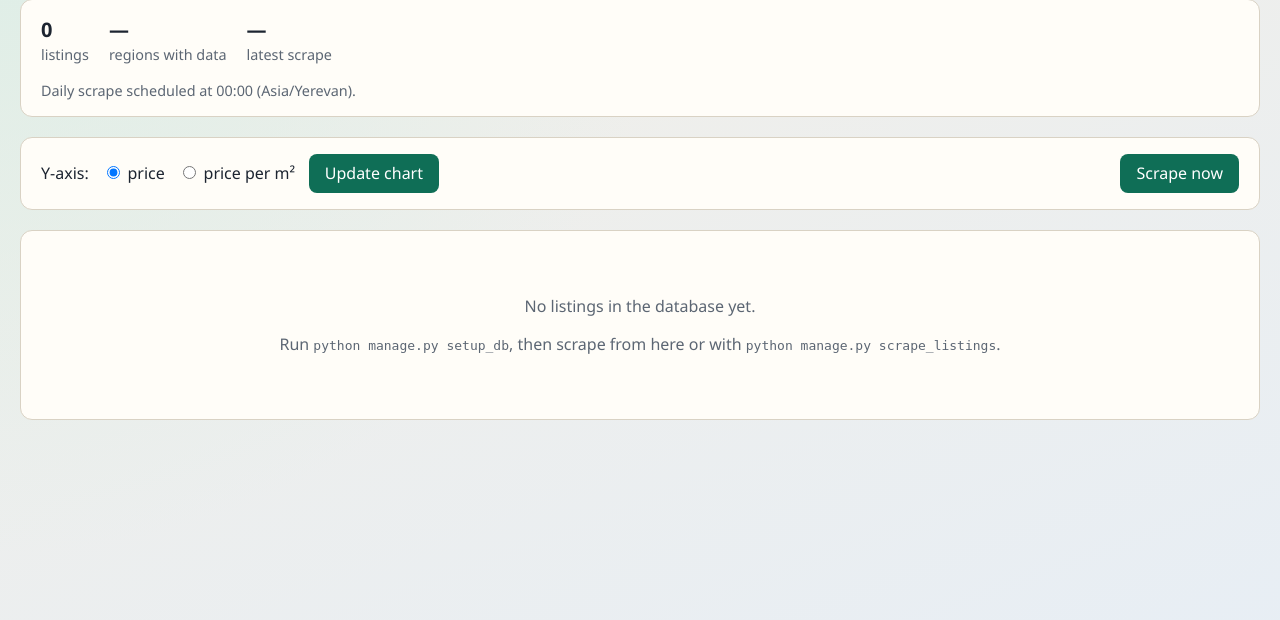
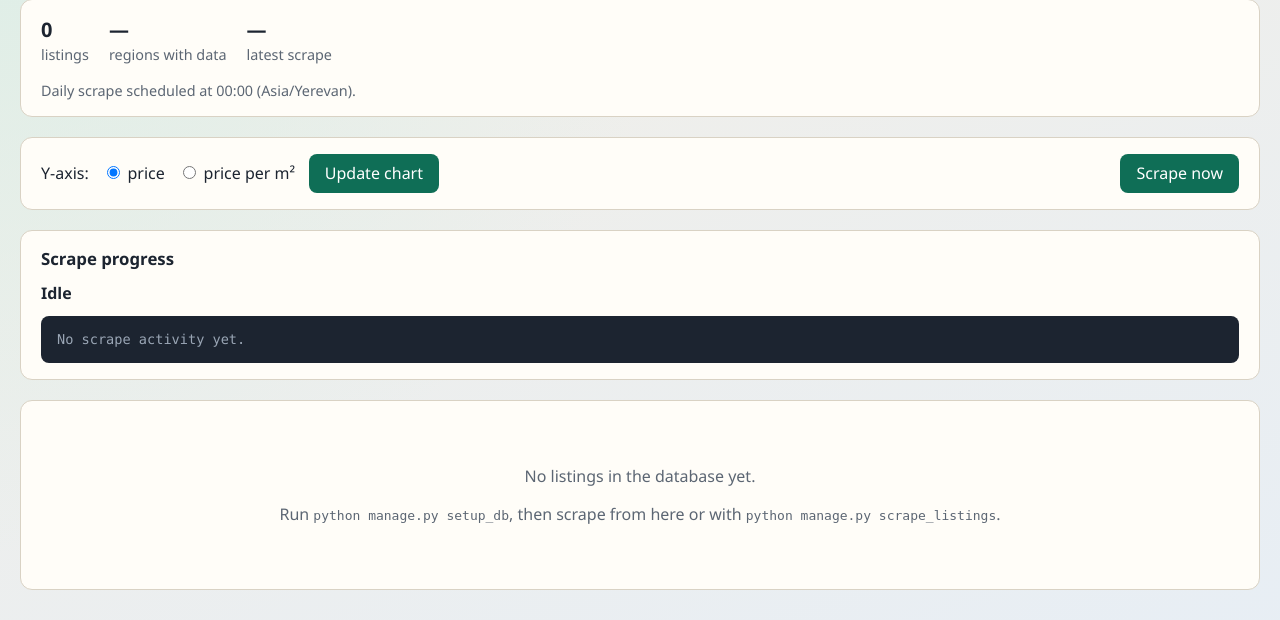
Before and after one commit to glenstorm/rent_in_armenia_git2, a Django app: page / in a window 1280 px wide. Shown: the part 126-746 px from the top of the page. Run offline with Django 5.2, Linux system fonts and the light colour scheme.

Commit message:
View status scraping

```diff
--- a/dashboard/scheduler.py
+++ b/dashboard/scheduler.py
@@ -7,6 +7,8 @@ from apscheduler.schedulers.background import BackgroundScheduler
 from apscheduler.triggers.cron import CronTrigger
 from django.conf import settings
 
+from dashboard import scrape_progress
+
 logger = logging.getLogger(__name__)
 
 _scheduler = None
@@ -14,21 +16,32 @@ _scheduler_lock = threading.Lock()
 _scrape_lock = threading.Lock()
 
 
+def _progress(msg):
+    scrape_progress.append(msg)
+    logger.info("%s", msg)
+
+
+def _execute_scrape():
+    from scraper import run_scrape
+
+    scrape_progress.clear_and_start()
+    try:
+        run_scrape(db_path=str(settings.RENT_DB_PATH), progress=_progress)
+        scrape_progress.finish()
+    except Exception as exc:
+        logger.exception("Scrape failed")
+        scrape_progress.finish(error=exc)
+        raise
+
+
 def _run_scheduled_scrape():
     if not _scrape_lock.acquire(blocking=False):
         logger.warning("Scrape already running; skipping scheduled run")
         return
     try:
-        from scraper import run_scrape
-
-        logger.info("Starting scheduled list.am scrape")
-        run_scrape(
-            db_path=str(settings.RENT_DB_PATH),
-            progress=lambda msg: logger.info("%s", msg),
-        )
-        logger.info("Scheduled scrape finished")
+        _execute_scrape()
     except Exception:
-        logger.exception("Scheduled scrape failed")
+        pass
     finally:
         _scrape_lock.release()
 
@@ -40,14 +53,9 @@ def start_scrape_in_background():
 
     def _target():
         try:
-            from scraper import run_scrape
-
-            run_scrape(
-                db_path=str(settings.RENT_DB_PATH),
-                progress=lambda msg: logger.info("%s", msg),
-            )
+            _execute_scrape()
         except Exception:
-            logger.exception("Manual scrape failed")
+            pass
         finally:
             _scrape_lock.release()
 
@@ -56,7 +64,7 @@ def start_scrape_in_background():
 
 
 def is_scrape_running():
-    return _scrape_lock.locked()
+    return _scrape_lock.locked() or scrape_progress.snapshot()["running"]
 
 
 def start_scheduler():
--- /dev/null
+++ b/dashboard/scrape_progress.py
@@ -0,0 +1,54 @@
+"""In-memory scrape progress for the web UI."""
+
+import threading
+from collections import deque
+from datetime import datetime, timezone
+
+_lock = threading.Lock()
+_state = {
+    "running": False,
+    "lines": deque(maxlen=200),
+    "started_at": None,
+    "finished_at": None,
+    "error": None,
+}
+
+
+def clear_and_start():
+    with _lock:
+        _state["running"] = True
+        _state["lines"].clear()
+        _state["started_at"] = datetime.now(timezone.utc).isoformat()
+        _state["finished_at"] = None
+        _state["error"] = None
+        _state["lines"].append("Scrape started...")
+
+
+def append(message):
+    text = str(message).rstrip()
+    if not text:
+        return
+    with _lock:
+        _state["lines"].append(text)
+
+
+def finish(error=None):
+    with _lock:
+        _state["running"] = False
+        _state["finished_at"] = datetime.now(timezone.utc).isoformat()
+        _state["error"] = str(error) if error else None
+        if error:
+            _state["lines"].append(f"ERROR: {error}")
+        else:
+            _state["lines"].append("Scrape finished.")
+
+
+def snapshot():
+    with _lock:
+        return {
+            "running": _state["running"],
+            "lines": list(_state["lines"]),
+            "started_at": _state["started_at"],
+            "finished_at": _state["finished_at"],
+            "error": _state["error"],
+        }
--- a/dashboard/templates/dashboard/home.html
+++ b/dashboard/templates/dashboard/home.html
@@ -98,6 +98,30 @@
       color: var(--muted);
     }
     .meta { color: var(--muted); font-size: 0.9rem; }
+    .progress-panel h2 {
+      margin: 0 0 0.75rem;
+      font-size: 1.05rem;
+    }
+    .progress-status {
+      margin: 0 0 0.75rem;
+      font-weight: 600;
+    }
+    .progress-status.running { color: var(--accent); }
+    .progress-log {
+      margin: 0;
+      max-height: 320px;
+      overflow: auto;
+      padding: 0.85rem 1rem;
+      border-radius: 8px;
+      background: #1c2430;
+      color: #e8eef5;
+      font: 0.85rem/1.45 Consolas, "Courier New", monospace;
+      white-space: pre-wrap;
+    }
+    .progress-log:empty::before {
+      content: "No scrape activity yet.";
+      color: #9aa6b5;
+    }
   </style>
 </head>
 <body>
@@ -116,7 +140,7 @@
     <section class="panel">
       <ul class="stats">
         <li>
-          <strong>{{ stats.count }}</strong>
+          <strong id="stat-count">{{ stats.count }}</strong>
           <span>listings</span>
         </li>
         <li>
@@ -132,7 +156,6 @@
         Daily scrape scheduled at
         {{ scrape_hour|stringformat:"02d" }}:{{ scrape_minute|stringformat:"02d" }}
         ({{ timezone }}).
-        {% if scrape_running %} Scrape is running now…{% endif %}
       </p>
     </section>
 
@@ -152,10 +175,19 @@
 
       <form method="post" action="{% url 'scrape_now' %}">
         {% csrf_token %}
-        <button type="submit" {% if scrape_running %}disabled{% endif %}>
+        <button id="scrape-btn" type="submit" {% if scrape_running %}disabled{% endif %}>
           {% if scrape_running %}Scraping…{% else %}Scrape now{% endif %}
         </button>
       </form>
+    </section>
+
+    <section class="panel progress-panel">
+      <h2>Scrape progress</h2>
+      <p id="progress-status" class="progress-status{% if scrape_running %} running{% endif %}">
+        {% if scrape_running %}Running…{% else %}Idle{% endif %}
+      </p>
+      <pre id="progress-log" class="progress-log">{% for line in progress_lines %}{{ line }}
+{% endfor %}</pre>
     </section>
 
     <section class="panel">
@@ -170,5 +202,77 @@
       {% endif %}
     </section>
   </main>
+  <script>
+    (function () {
+      const statusEl = document.getElementById("progress-status");
+      const logEl = document.getElementById("progress-log");
+      const btn = document.getElementById("scrape-btn");
+      const statusUrl = "{% url 'scrape_status' %}";
+      let wasRunning = {{ scrape_running|yesno:"true,false" }};
+      let timer = null;
+
+      function render(data) {
+        const running = !!data.running;
+        statusEl.textContent = running
+          ? "Running..."
+          : (data.error ? ("Failed: " + data.error) : (data.finished_at ? "Finished" : "Idle"));
+        statusEl.classList.toggle("running", running);
+        logEl.textContent = (data.lines || []).join("\n");
+        logEl.scrollTop = logEl.scrollHeight;
+        if (btn) {
+          btn.disabled = running;
+          btn.textContent = running ? "Scraping..." : "Scrape now";
+        }
+        if (wasRunning && !running) {
+          stopPolling();
+          window.location.reload();
+          return;
+        }
+        wasRunning = running;
+        if (!running) {
+          stopPolling();
+        }
+      }
+
+      function stopPolling() {
+        if (timer !== null) {
+          clearInterval(timer);
+          timer = null;
+        }
+      }
+
+      function startPolling() {
+        if (timer !== null) {
+          return;
+        }
+        timer = setInterval(poll, 1500);
+      }
+
+      async function poll() {
+        try {
+          const res = await fetch(statusUrl, { headers: { "Accept": "application/json" } });
+          if (res.ok) {
+            render(await res.json());
+          }
+        } catch (e) {
+          // ignore transient network errors
+        }
+      }
+
+      // Poll only while a scrape is active; idle pages stay quiet.
+      if (wasRunning) {
+        poll();
+        startPolling();
+      }
+
+      const scrapeForm = btn && btn.closest("form");
+      if (scrapeForm) {
+        scrapeForm.addEventListener("submit", function () {
+          wasRunning = true;
+          startPolling();
+        });
+      }
+    })();
+  </script>
 </body>
 </html>
--- a/dashboard/urls.py
+++ b/dashboard/urls.py
@@ -5,4 +5,5 @@ from dashboard import views
 urlpatterns = [
     path("", views.home, name="home"),
     path("scrape/", views.scrape_now, name="scrape_now"),
+    path("scrape/status/", views.scrape_status, name="scrape_status"),
 ]
--- a/dashboard/views.py
+++ b/dashboard/views.py
@@ -5,29 +5,29 @@ from zoneinfo import ZoneInfo
 
 from django.conf import settings
 from django.contrib import messages
+from django.http import JsonResponse
 from django.shortcuts import redirect, render
 from django.views.decorators.http import require_POST
 
 from charts import build_rent_box_figure
+from dashboard import scrape_progress
 from dashboard.scheduler import is_scrape_running, start_scrape_in_background
 from scrape_meta import latest_scrape_finished_at
 
 
-def _format_scrape_time(raw):
+def _parse_iso(raw):
     if not raw:
         return None
     try:
         dt = datetime.fromisoformat(raw)
     except ValueError:
-        return str(raw)
-
+        return None
     if dt.tzinfo is None:
         dt = dt.replace(tzinfo=ZoneInfo("UTC"))
-    local = dt.astimezone(ZoneInfo(settings.TIME_ZONE))
-    return local.strftime("%Y-%m-%d %H:%M:%S %Z")
+    return dt
 
 
-def _listing_stats(db_path):
+def _listing_stats(db_path, progress_finished_at=None):
     path = Path(db_path)
     if not path.exists():
         return {"count": 0, "latest_scrape": None, "regions": 0}
@@ -43,9 +43,21 @@ def _listing_stats(db_path):
         except sqlite3.Error:
             return {"count": 0, "latest_scrape": None, "regions": 0}
 
+    candidates = []
+    for raw in (latest_raw, progress_finished_at):
+        dt = _parse_iso(raw)
+        if dt is not None:
+            candidates.append(dt)
+
+    latest_scrape = None
+    if candidates:
+        latest_scrape = max(candidates).astimezone(ZoneInfo(settings.TIME_ZONE)).strftime(
+            "%Y-%m-%d %H:%M:%S %Z"
+        )
+
     return {
         "count": count,
-        "latest_scrape": _format_scrape_time(latest_raw),
+        "latest_scrape": latest_scrape,
         "regions": regions,
     }
 
@@ -56,7 +68,8 @@ def home(request):
         y = "price"
 
     db_path = settings.RENT_DB_PATH
-    stats = _listing_stats(db_path)
+    progress = scrape_progress.snapshot()
+    stats = _listing_stats(db_path, progress_finished_at=progress.get("finished_at"))
     chart_html = ""
     if stats["count"]:
         fig = build_rent_box_figure(str(db_path), y=y)
@@ -70,6 +83,7 @@ def home(request):
             "y": y,
             "stats": stats,
             "scrape_running": is_scrape_running(),
+            "progress_lines": progress["lines"],
             "scrape_hour": settings.SCRAPE_CRON_HOUR,
             "scrape_minute": settings.SCRAPE_CRON_MINUTE,
             "timezone": settings.TIME_ZONE,
@@ -77,10 +91,16 @@ def home(request):
     )
 
 
+def scrape_status(request):
+    data = scrape_progress.snapshot()
+    data["running"] = is_scrape_running()
+    return JsonResponse(data)
+
+
 @require_POST
 def scrape_now(request):
     if start_scrape_in_background():
-        messages.info(request, "Scrape started in the background. Refresh later to see new data.")
+        messages.info(request, "Scrape started. Progress appears below.")
     else:
         messages.warning(request, "A scrape is already running.")
     return redirect("home")
```
Also changed, not shown: scraper.py (+37 -27 lines).
